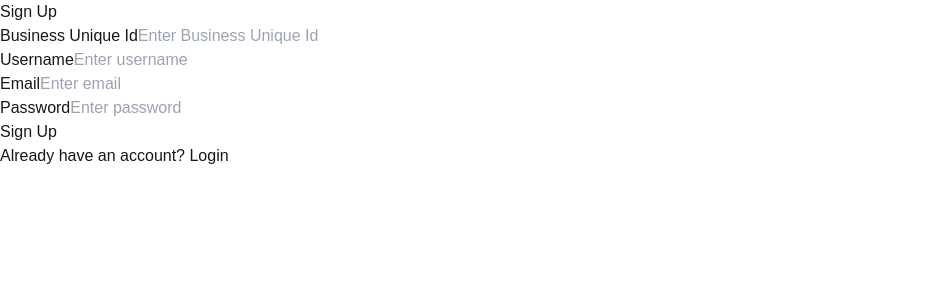
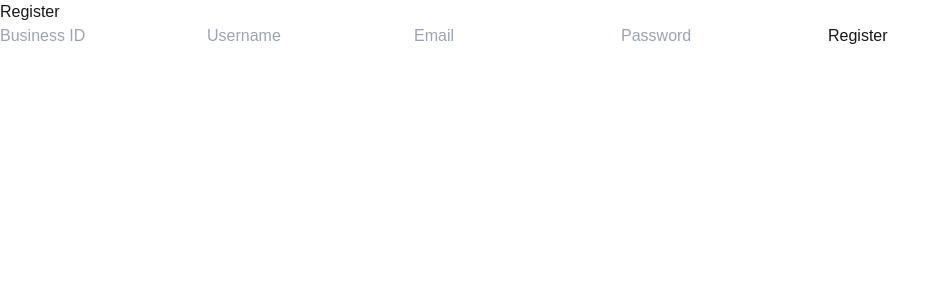
Before and after one commit to VirendraFD/next-aws-rekog-faceapi, a Next.js app: page /signup in a window 1280 px wide. Shown: the top 300 px of the page, without its empty margins (0-951 px from the left). Built offline with nearby package versions, Linux system fonts and the light colour scheme.

Commit message:
jwt authentication fix

```diff
--- a/package.json
+++ b/package.json
@@ -14,7 +14,9 @@
     "bcryptjs": "^3.0.2",
     "dotenv": "^16.4.7",
     "face-api.js": "^0.22.2",
+    "jose": "^6.0.6",
     "jsonwebtoken": "^9.0.2",
+    "mongoose": "^8.10.1",
     "next": "15.1.6",
     "react": "^19.0.0",
     "react-dom": "^19.0.0",
--- a/src/app/signup/page.tsx
+++ b/src/app/signup/page.tsx
@@ -1,115 +1,71 @@
-"use client";
-import { useState } from "react";
-import axios from "axios";
+'use client';
+import { useState } from 'react';
+import { useRouter } from 'next/navigation';
 
-export default function SignupPage() {
-  const [form, setForm] = useState({
-    business_unique_id:"",
-    username: "",
-    email: "",
-    password: "",
-  });
-  const [error, setError] = useState("");
-  const [success, setSuccess] = useState("");
+export default function Register() {
+  const [businessUniqueId, setBusinessUniqueId] = useState('');
+  const [username, setUsername] = useState('');
 
-  // Handle form input change
-  const handleChange = (e: React.ChangeEvent<HTMLInputElement>) => {
-    setForm({ ...form, [e.target.name]: e.target.value });
-  };
+  const [email, setEmail] = useState('');
+  const [password, setPassword] = useState('');
+  const router = useRouter();
 
-  // Form validation
-  const validateForm = () => {
-    if (!form.username || !form.email || !form.password || !form.business_unique_id) {
-      setError("All fields are required.");
-      return false;
-    }
-    if (form.password.length < 6) {
-      setError("Password must be at least 6 characters.");
-      return false;
-    }
-    setError("");
-    return true;
-  };
+  const handleSubmit = async (e: React.FormEvent) => {
+    e.preventDefault();
+    const res = await fetch('/api/auth/signup', {
+      method: 'POST',
+      headers: { 'Content-Type': 'application/json' },
+      body: JSON.stringify({ business_unique_id: businessUniqueId, username, email, password }),
+    });
 
-  // Handle signup request
-  const handleSignup = async () => {
-    if (!validateForm()) return;
-
-    try {
-      const res = await axios.post("/api/auth/signup", form);
-      setSuccess("Signup successful! You can now login.");
-      setError("");
-      setForm({ username: "", email: "", password: "" , business_unique_id:""});
-    } catch (err: any) {
-      setError(err.response?.data?.error || "Signup failed.");
+    if (res.ok) {
+      router.push('/login');
+    } else {
+      const data = await res.json();
+      console.error("Error:", data.error);
     }
   };
 
   return (
-    <div className="max-w-md mx-auto mt-10 p-6 bg-white shadow-lg rounded-lg">
-      <h2 className="text-2xl font-bold text-center">Sign Up</h2>
-
-      {error && <p className="text-red-500 text-sm text-center">{error}</p>}
-      {success && <p className="text-green-500 text-sm text-center">{success}</p>}
-
-      <div className="mt-4">
-        <label className="block text-sm font-medium">Business Unique Id</label>
+    <div className="flex items-center justify-center min-h-screen bg-gray-100">
+      <form onSubmit={handleSubmit} className="p-6 bg-white rounded shadow-md">
+        <h2 className="text-2xl font-bold mb-4">Register</h2>
         <input
           type="text"
-          name="business_unique_id"
-          value={form.business_unique_id}
-          onChange={handleChange}
-          className="w-full p-2 border rounded mt-1"
-          placeholder="Enter Business Unique Id"
+          placeholder="Business ID"
+          value={businessUniqueId}
+          onChange={(e) => setBusinessUniqueId(e.target.value)}
+          className="w-full p-2 mb-4 border rounded"
         />
-      </div>
-
-      <div className="mt-4">
-        <label className="block text-sm font-medium">Username</label>
         <input
           type="text"
-          name="username"
-          value={form.username}
-          onChange={handleChange}
-          className="w-full p-2 border rounded mt-1"
-          placeholder="Enter username"
+          placeholder="Username"
+          value={username}
+          onChange={(e) => setUsername(e.target.value)}
+          className="w-full p-2 mb-4 border rounded"
         />
-      </div>
 
-      <div className="mt-4">
-        <label className="block text-sm font-medium">Email</label>
         <input
           type="email"
-          name="email"
-          value={form.email}
-          onChange={handleChange}
-          className="w-full p-2 border rounded mt-1"
-          placeholder="Enter email"
+          placeholder="Email"
+          value={email}
+          onChange={(e) => setEmail(e.target.value)}
+          className="w-full p-2 mb-4 border rounded"
         />
-      </div>
-
-      <div className="mt-4">
-        <label className="block text-sm font-medium">Password</label>
         <input
           type="password"
-          name="password"
-          value={form.password}
-          onChange={handleChange}
-          className="w-full p-2 border rounded mt-1"
-          placeholder="Enter password"
+          placeholder="Password"
+          value={password}
+          onChange={(e) => setPassword(e.target.value)}
+          className="w-full p-2 mb-4 border rounded"
         />
-      </div>
-
-      <button
-        onClick={handleSignup}
-        className="w-full bg-blue-500 text-white py-2 rounded mt-4 hover:bg-blue-600"
-      >
-        Sign Up
-      </button>
-
-      <p className="text-sm text-center mt-3">
-        Already have an account? <a href="/login" className="text-blue-500">Login</a>
-      </p>
+        <button
+          type="submit"
+          className="w-full p-2 bg-blue-500 text-white rounded"
+        >
+          Register
+        </button>
+      </form>
     </div>
   );
 }
```
Also changed, not shown: src/app/api/auth/login/route.ts (+22 -5 lines), src/app/api/auth/signup/route.ts (+9 -4 lines), src/app/login/page.tsx (+41 -20 lines), src/app/middleware.ts (deleted, +0 -23 lines), src/app/utils/auth.ts (added, +19 -0 lines), src/middleware.ts (added, +53 -0 lines), 1 other file (tests, documents, lock files or other folders).
